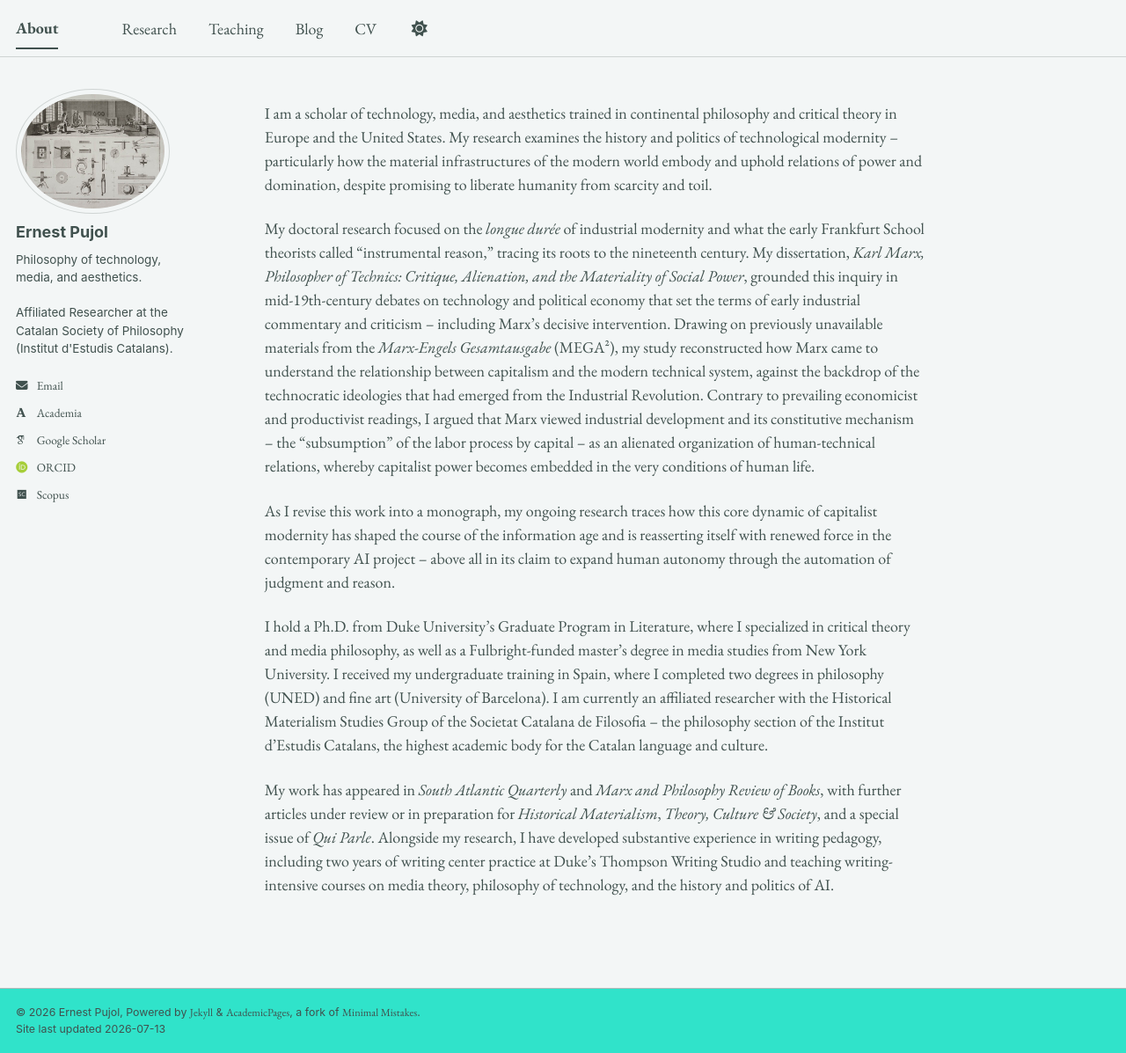
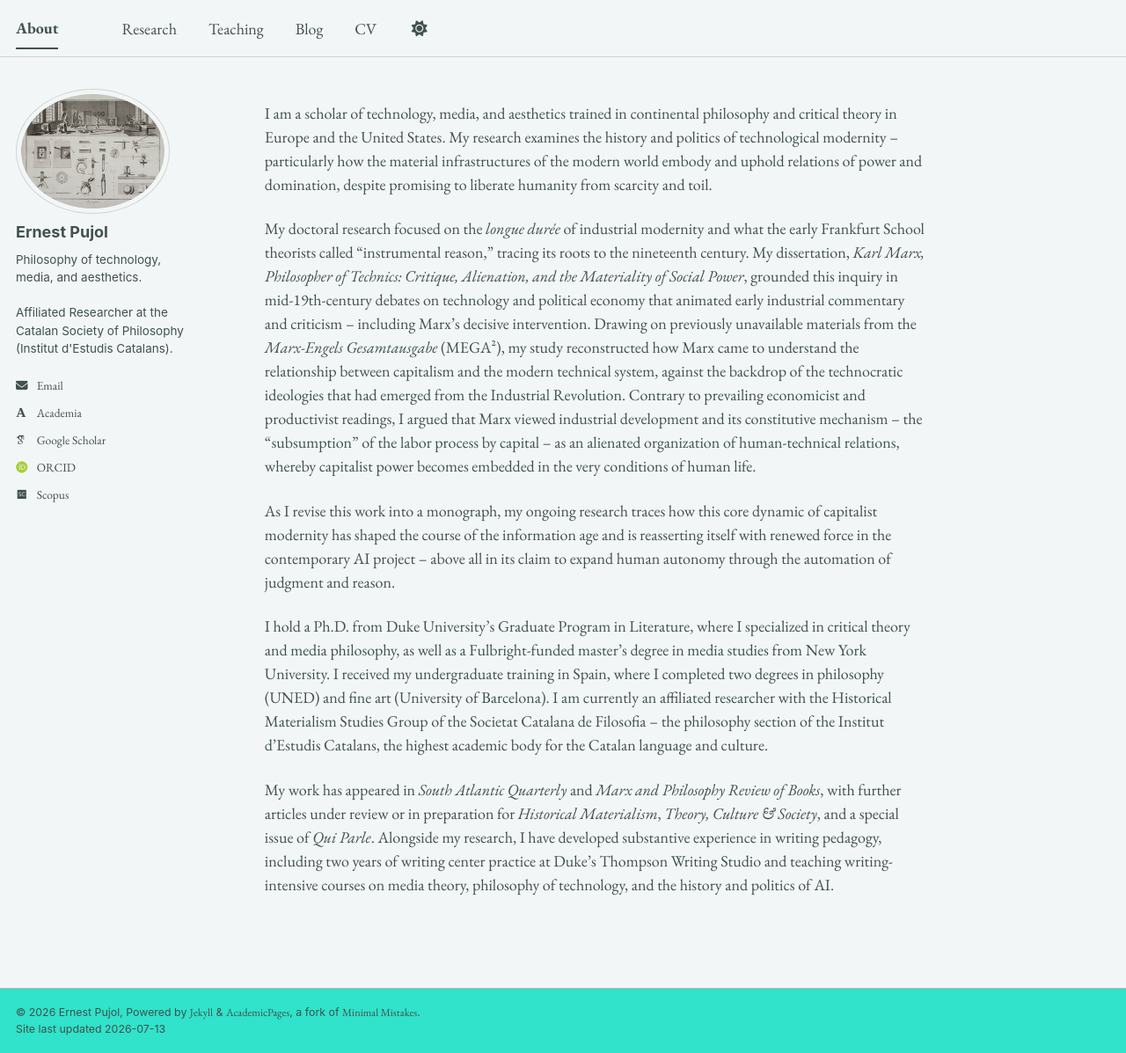
Before and after one commit to epujol90/epujol90.github.io, a Jekyll site: the page built from _pages/about.md, in a window 1280 px wide and 1197 px high. Shown: the whole window at 88% size. Built offline with Jekyll 4.4.1, drawn with Linux system fonts in a browser that asks for light colours; some web fonts are replaced; a script bundle is joined from its source files by our own code; library files that are not in the unit come from our copies.

Commit message:
Update about.md

```diff
--- a/_pages/about.md
+++ b/_pages/about.md
@@ -8,7 +8,7 @@ redirect_from:
 ---
 I am a scholar of technology, media, and aesthetics trained in continental philosophy and critical theory in Europe and the United States. My research examines the history and politics of technological modernity -- particularly how the material infrastructures of the modern world embody and uphold relations of power and domination, despite promising to liberate humanity from scarcity and toil.
 
-My doctoral research focused on the _longue durée_ of industrial modernity and what the early Frankfurt School theorists called “instrumental reason,” tracing its roots to the nineteenth century. My dissertation, _Karl Marx, Philosopher of Technics: Critique, Alienation, and the Materiality of Social Power_, grounded this inquiry in mid-19th-century debates on technology and political economy that set the terms of early industrial commentary and criticism -- including Marx's decisive intervention. Drawing on previously unavailable materials from the _Marx-Engels Gesamtausgabe_ (MEGA²), my study reconstructed how Marx came to understand the relationship between capitalism and the modern technical system, against the backdrop of the technocratic ideologies that had emerged from the Industrial Revolution. Contrary to prevailing economicist and productivist readings, I argued that Marx viewed industrial development and its constitutive mechanism -- the “subsumption” of the labor process by capital -- as an alienated organization of human-technical relations, whereby capitalist power becomes embedded in the very conditions of human life.
+My doctoral research focused on the _longue durée_ of industrial modernity and what the early Frankfurt School theorists called “instrumental reason,” tracing its roots to the nineteenth century. My dissertation, _Karl Marx, Philosopher of Technics: Critique, Alienation, and the Materiality of Social Power_, grounded this inquiry in mid-19th-century debates on technology and political economy that animated early industrial commentary and criticism -- including Marx's decisive intervention. Drawing on previously unavailable materials from the _Marx-Engels Gesamtausgabe_ (MEGA²), my study reconstructed how Marx came to understand the relationship between capitalism and the modern technical system, against the backdrop of the technocratic ideologies that had emerged from the Industrial Revolution. Contrary to prevailing economicist and productivist readings, I argued that Marx viewed industrial development and its constitutive mechanism -- the “subsumption” of the labor process by capital -- as an alienated organization of human-technical relations, whereby capitalist power becomes embedded in the very conditions of human life.
 
 As I revise this work into a monograph, my ongoing research traces how this core dynamic of capitalist modernity has shaped the course of the information age and is reasserting itself with renewed force in the contemporary AI project -- above all in its claim to expand human autonomy through the automation of judgment and reason.
 
```
